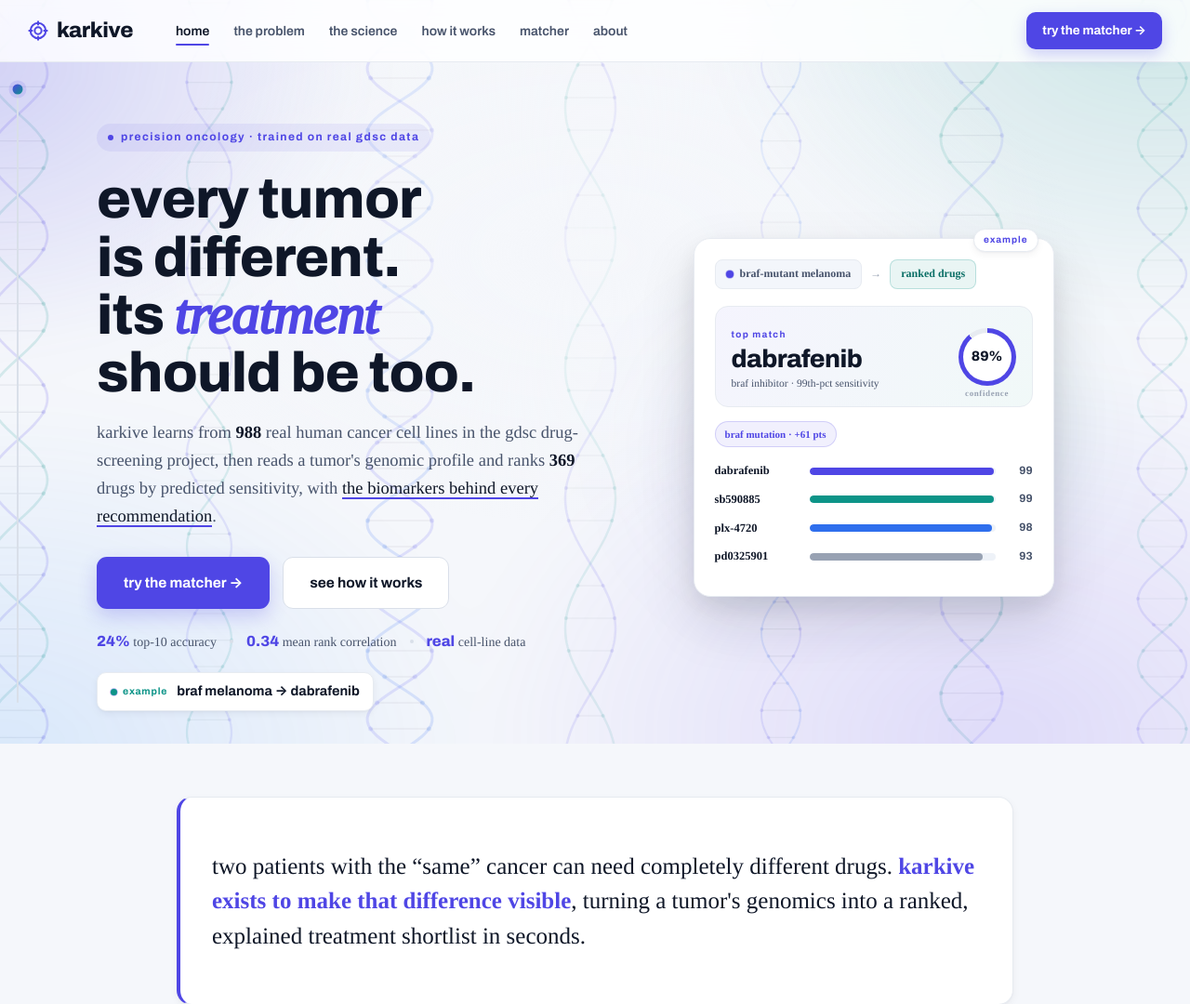
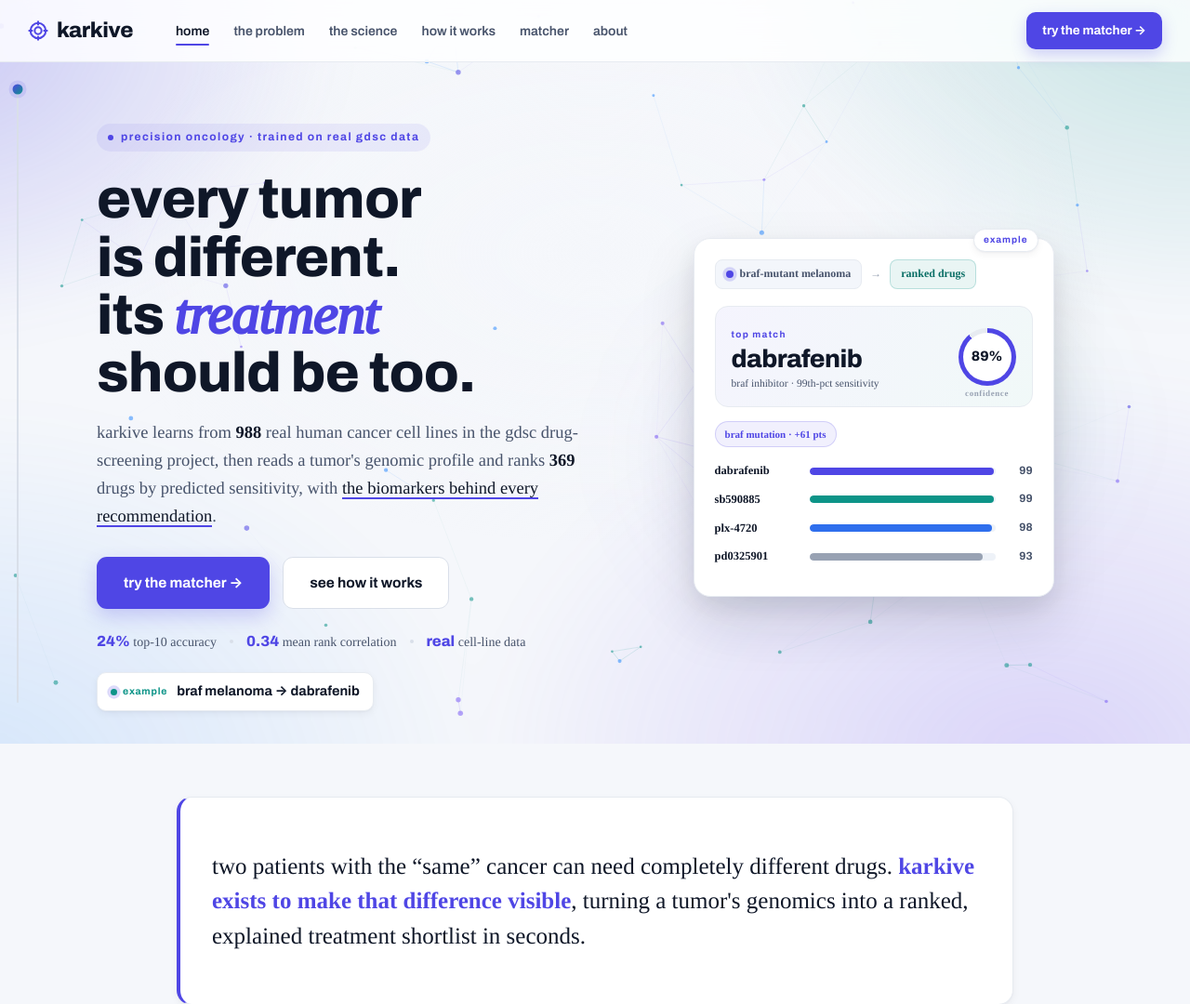
Before and after one commit to ekambhela/can, a FastAPI app: page / in a window 1280 px wide. Shown: the top 1080 px of the page at 93% size. Run offline with FastAPI, Linux system fonts and the light colour scheme; parts of the project's set-up code (start-up, migrations or seed data) failed here and were passed over.

Commit message:
Revamp background to an interactive matching-network; revert photo crop
- Replace the DNA-helix watermark with a live canvas 'matching network':
  drifting nodes (tumours / compounds) link up as they near each other and
  reach toward the cursor — a moving stand-in for the model finding matches —
  over a stronger animated brand aurora. Cursor-interactive, pauses on hidden
  tabs, honors prefers-reduced-motion. Cache-bust to v=12.
- Revert the About photo to the previous (group) framing per request; the
  'EB' fallback stays hidden behind the image.

Co-Authored-By: Claude Opus 4.8 <noreply@anthropic.com>
Claude-Session: https://claude.ai/code/session_01FZTNwWT9C4mMJwpyM94JeL

```diff
--- a/static/app.js
+++ b/static/app.js
@@ -480,23 +480,75 @@ document.querySelectorAll(".chip.run").forEach((a) => {
   });
 })();
 
-/* ---- interactive halftone spotlight that trails the cursor ---- */
-(function halftone() {
-  const ht = document.getElementById("halftone");
-  if (!ht || window.matchMedia("(hover: none)").matches) return;
-  let tx = -999, ty = -999, cx = -999, cy = -999, raf = null;
-  const tick = () => {
-    cx += (tx - cx) * 0.18; cy += (ty - cy) * 0.18;
-    ht.style.setProperty("--mx", cx.toFixed(1) + "px");
-    ht.style.setProperty("--my", cy.toFixed(1) + "px");
-    if (Math.abs(tx - cx) > 0.4 || Math.abs(ty - cy) > 0.4) { raf = requestAnimationFrame(tick); }
-    else { raf = null; }
-  };
-  window.addEventListener("mousemove", (e) => {
-    tx = e.clientX; ty = e.clientY;
-    if (cx < -900) { cx = tx; cy = ty; }        // avoid a swoop from the corner on first move
-    if (!raf) raf = requestAnimationFrame(tick);
-  }, { passive: true });
+/* ---- interactive "matching network" background ----
+   Drifting nodes (tumours / compounds) link up as they come close, and reach
+   out toward the cursor — a living stand-in for the model finding matches. */
+(function bgNetwork() {
+  const canvas = document.getElementById("bgnet");
+  if (!canvas) return;
+  const ctx = canvas.getContext("2d");
+  const reduce = window.matchMedia("(prefers-reduced-motion: reduce)").matches;
+  const COLORS = ["79,70,229", "13,148,136", "124,92,246", "45,140,255"]; // indigo/teal/violet/blue
+  let W, H, DPR, nodes = [], raf = null;
+  const mouse = { x: -9999, y: -9999 };
+
+  function resize() {
+    DPR = Math.min(window.devicePixelRatio || 1, 2);
+    W = canvas.width = Math.floor(innerWidth * DPR);
+    H = canvas.height = Math.floor(innerHeight * DPR);
+    canvas.style.width = innerWidth + "px";
+    canvas.style.height = innerHeight + "px";
+  }
+  function seed() {
+    const count = Math.max(28, Math.min(80, Math.round((innerWidth * innerHeight) / 17000)));
+    nodes = Array.from({ length: count }, () => ({
+      x: Math.random() * W, y: Math.random() * H,
+      vx: (Math.random() - 0.5) * 0.16 * DPR, vy: (Math.random() - 0.5) * 0.16 * DPR,
+      r: (Math.random() * 1.5 + 1.3) * DPR,
+      c: COLORS[(Math.random() * COLORS.length) | 0],
+    }));
+  }
+  function frame() {
+    ctx.clearRect(0, 0, W, H);
+    const link = 150 * DPR, mlink = 200 * DPR;
+    for (const n of nodes) {
+      n.x += n.vx; n.y += n.vy;
+      if (n.x < 0 || n.x > W) n.vx *= -1;
+      if (n.y < 0 || n.y > H) n.vy *= -1;
+    }
+    for (let i = 0; i < nodes.length; i++) {
+      const a = nodes[i];
+      for (let j = i + 1; j < nodes.length; j++) {
+        const b = nodes[j], dx = a.x - b.x, dy = a.y - b.y, d = Math.hypot(dx, dy);
+        if (d < link) {
+          ctx.strokeStyle = `rgba(${a.c},${(1 - d / link) * 0.16})`;
+          ctx.lineWidth = DPR;
+          ctx.beginPath(); ctx.moveTo(a.x, a.y); ctx.lineTo(b.x, b.y); ctx.stroke();
+        }
+      }
+      const md = Math.hypot(a.x - mouse.x, a.y - mouse.y);   // reach toward cursor
+      if (md < mlink) {
+        ctx.strokeStyle = `rgba(${a.c},${(1 - md / mlink) * 0.4})`;
+        ctx.lineWidth = DPR;
+        ctx.beginPath(); ctx.moveTo(a.x, a.y); ctx.lineTo(mouse.x, mouse.y); ctx.stroke();
+      }
+    }
+    for (const n of nodes) {
+      ctx.fillStyle = `rgba(${n.c},0.55)`;
+      ctx.beginPath(); ctx.arc(n.x, n.y, n.r, 0, 6.2832); ctx.fill();
+    }
+    raf = requestAnimationFrame(frame);
+  }
+  const start = () => { if (!raf && !reduce) raf = requestAnimationFrame(frame); };
+  const stop = () => { if (raf) { cancelAnimationFrame(raf); raf = null; } };
+
+  window.addEventListener("resize", () => { resize(); seed(); }, { passive: true });
+  window.addEventListener("mousemove", (e) => { mouse.x = e.clientX * DPR; mouse.y = e.clientY * DPR; }, { passive: true });
+  window.addEventListener("mouseout", () => { mouse.x = mouse.y = -9999; });
+  document.addEventListener("visibilitychange", () => (document.hidden ? stop() : start()));
+
+  resize(); seed();
+  if (reduce) frame(); else start();   // reduced-motion: draw one static frame
 })();
 
 /* ---- AI diagram: auto-cycle lane highlighting until the user hovers ---- */
--- a/static/style.css
+++ b/static/style.css
@@ -51,50 +51,41 @@ body {
   font-feature-settings: "kern" 1, "liga" 1;
 }
 
-/* Living background: an animated brand-colour aurora, a seamlessly drifting
-   DNA double-helix, a soft paper light for legibility, and a cursor glow. */
+/* Living background: a brand-colour aurora + an interactive "matching network"
+   canvas (nodes = tumours/compounds, edges = the model finding a match). */
 .site-bg {
-  position: fixed; inset: 0; z-index: -1; pointer-events: none; overflow: hidden;
+  position: fixed; inset: 0; z-index: -2; pointer-events: none; overflow: hidden;
   background-color: var(--paper);
-  background-image: url("/static/dna-bg.svg?v=3");
-  background-repeat: repeat;
-  background-position: center 0;
-  background-size: 1440px 1400px;
-  animation: bgdrift 66s linear infinite;   /* helix flows upward, seamless loop */
-}
-@keyframes bgdrift {
-  from { background-position: center 0; }
-  to   { background-position: center -1400px; }
 }
 /* aurora — soft blobs of brand colour that slowly drift, swell and rotate */
 .site-bg::before {
   content: ""; position: absolute; inset: -30%;
   background:
-    radial-gradient(34% 40% at 20% 26%, rgba(79, 70, 229, .22), transparent 62%),
-    radial-gradient(38% 44% at 82% 20%, rgba(13, 148, 136, .18), transparent 62%),
-    radial-gradient(44% 50% at 74% 82%, rgba(124, 92, 246, .18), transparent 64%),
-    radial-gradient(40% 46% at 22% 84%, rgba(45, 140, 255, .14), transparent 64%);
-  filter: blur(30px);
-  animation: aurora 40s ease-in-out infinite alternate;
+    radial-gradient(34% 40% at 18% 24%, rgba(79, 70, 229, .26), transparent 62%),
+    radial-gradient(40% 46% at 84% 18%, rgba(13, 148, 136, .22), transparent 62%),
+    radial-gradient(46% 52% at 76% 84%, rgba(124, 92, 246, .22), transparent 64%),
+    radial-gradient(42% 48% at 20% 86%, rgba(45, 140, 255, .16), transparent 64%);
+  filter: blur(28px);
+  animation: aurora 38s ease-in-out infinite alternate;
   will-change: transform;
 }
 @keyframes aurora {
   0%   { transform: translate3d(-3%, -2%, 0) scale(1)    rotate(0deg); }
-  100% { transform: translate3d(3%,  2%,  0) scale(1.14) rotate(6deg); }
+  100% { transform: translate3d(3%,  2%,  0) scale(1.16) rotate(6deg); }
 }
 /* soft paper light keeps content crisp over the aurora */
 .site-bg::after {
   content: ""; position: absolute; inset: 0;
-  background: radial-gradient(58% 52% at 50% 34%, rgba(245, 247, 251, .6), rgba(245, 247, 251, 0) 70%);
+  background: radial-gradient(60% 54% at 50% 34%, rgba(245, 247, 251, .55), rgba(245, 247, 251, 0) 72%);
 }
-/* interactive: a gentle indigo glow that trails the cursor (JS sets --mx/--my) */
-#halftone {
+/* the interactive network canvas sits above the aurora, below all content */
+#bgnet {
   position: fixed; inset: 0; z-index: -1; pointer-events: none;
-  background: radial-gradient(260px 260px at var(--mx, -999px) var(--my, -999px), rgba(79, 70, 229, .10), transparent 70%);
+  width: 100%; height: 100%;
 }
-@media (hover: none) { #halftone { display: none; } }
+#halftone { display: none !important; }
 @media (prefers-reduced-motion: reduce) {
-  .site-bg, .site-bg::before { animation: none; }
+  .site-bg::before { animation: none; }
 }
 
 h1, h2, h3, h4 { font-family: var(--display); line-height: 1.08; color: var(--ink);
@@ -561,8 +552,7 @@ html.js .section-title, html.js .about-h, html.js .page-head h1 {
 .avatar { position: relative; width: 100%; height: auto; aspect-ratio: 4 / 5; margin: 0 auto 18px; border-radius: var(--radius);
   border: 1px solid var(--line); box-shadow: var(--shadow-sm); overflow: hidden; display: grid; place-items: center;
   background: linear-gradient(135deg, var(--primary), var(--teal)); }
-.avatar img { position: absolute; inset: 0; z-index: 2; width: 100%; height: 100%; object-fit: cover;
-  transform: scale(1.65); transform-origin: 82% 60%; border-radius: inherit; }
+.avatar img { position: absolute; inset: 0; z-index: 2; width: 100%; height: 100%; object-fit: cover; object-position: 76% 24%; border-radius: inherit; }
 /* 'EB' is only a fallback — it sits behind the photo, so it shows only if the image is missing */
 .avatar span { position: relative; z-index: 1; font-family: var(--display); font-size: 48px; color: #fff; letter-spacing: 2px; font-weight: 800; }
 .creator-card h3 { font-size: 25px; margin: 4px 0 10px; }
--- a/templates/index.html
+++ b/templates/index.html
@@ -10,12 +10,13 @@
   <link rel="preconnect" href="https://fonts.googleapis.com" />
   <link rel="preconnect" href="https://fonts.gstatic.com" crossorigin />
   <link href="https://fonts.googleapis.com/css2?family=Archivo:wght@600;700;800&family=Tinos:ital,wght@0,400;0,700;1,400&display=swap" rel="stylesheet" />
-  <link rel="stylesheet" href="/static/style.css?v=11" />
+  <link rel="stylesheet" href="/static/style.css?v=12" />
 </head>
 <body>
-  <!-- fixed DNA-helix watermark background -->
+  <!-- animated aurora background -->
   <div class="site-bg" aria-hidden="true"></div>
-  <!-- interactive halftone spotlight that follows the cursor -->
+  <!-- interactive "matching network" canvas -->
+  <canvas id="bgnet" aria-hidden="true"></canvas>
   <div id="halftone" aria-hidden="true"></div>
 
   <!-- ============ ICON SPRITE (custom line-art, replaces stock emoji) ============ -->
@@ -775,6 +776,6 @@
     </div>
   </footer>
 
-  <script src="/static/app.js?v=11"></script>
+  <script src="/static/app.js?v=12"></script>
 </body>
 </html>
```
